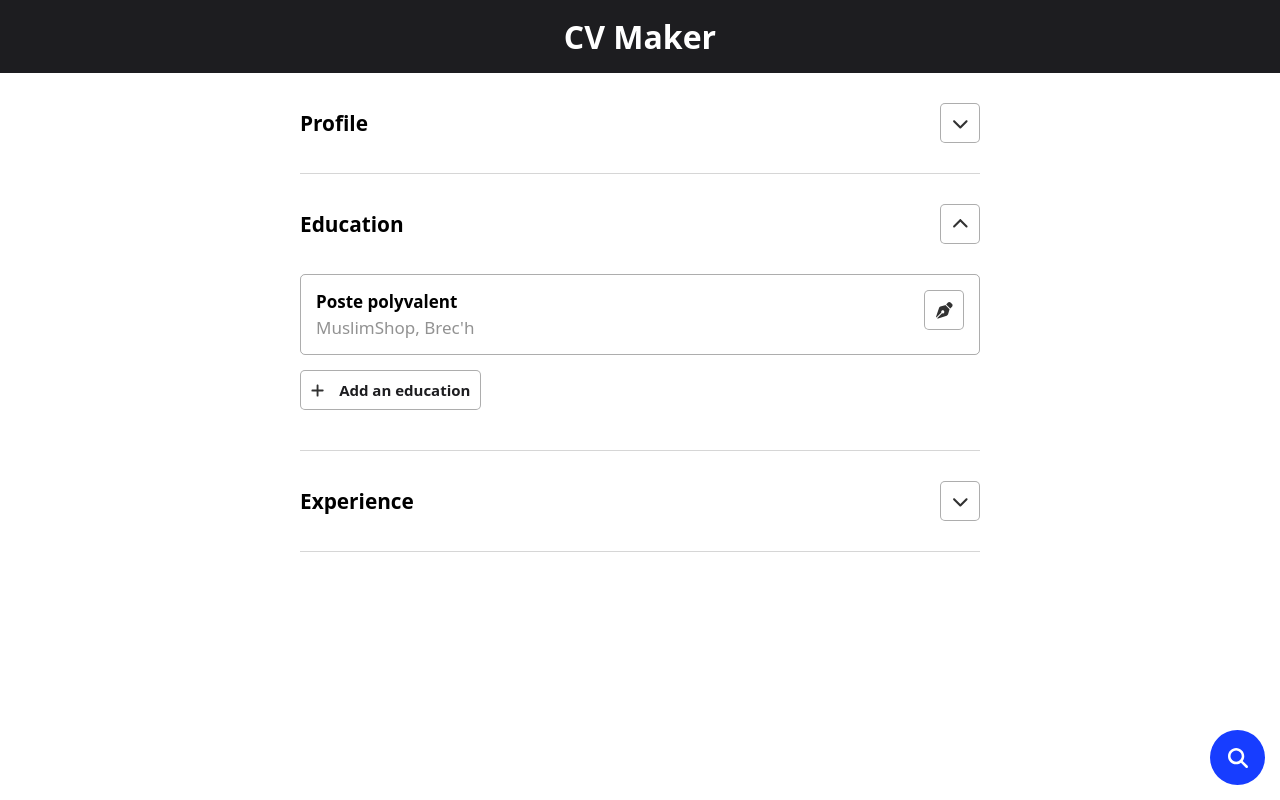
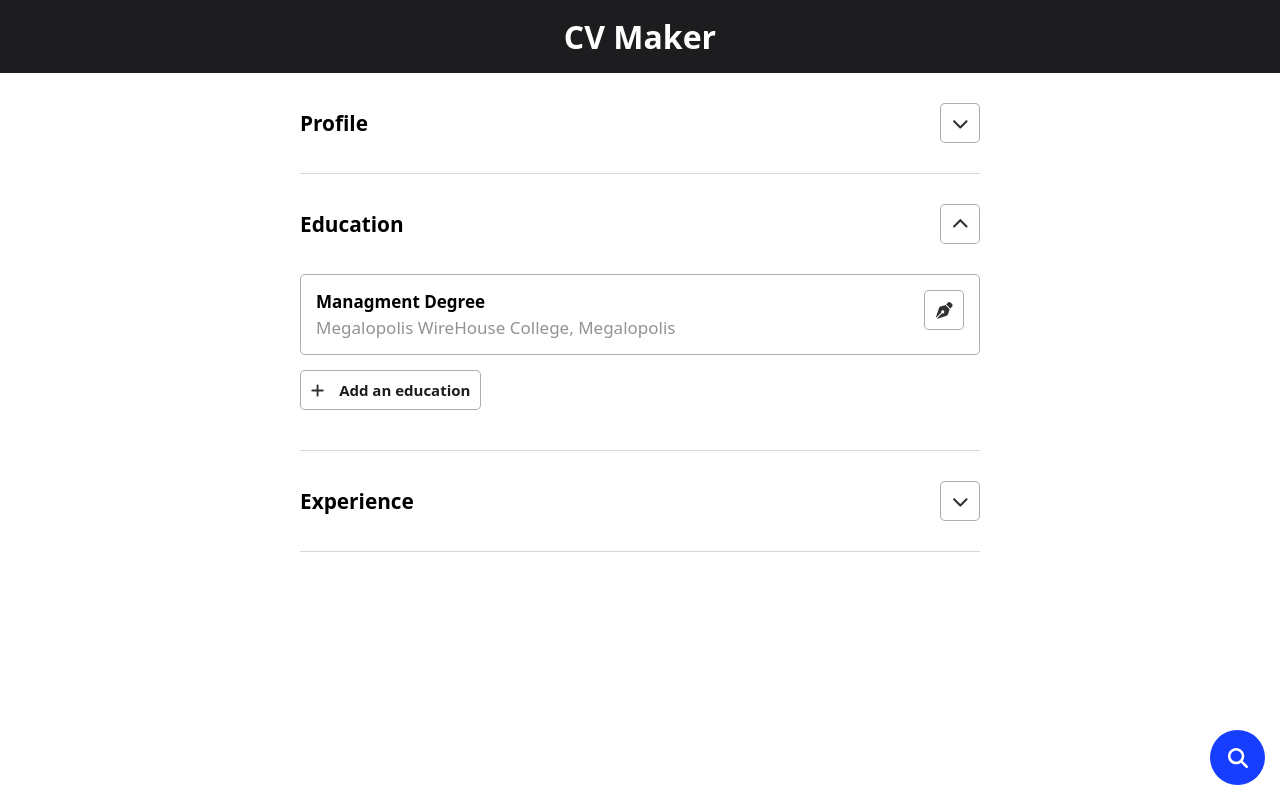
Before and after one commit to foufouboy/odin-cv-project, a React (Create React App) app: page / in a window 1280 px wide. Built offline with nearby package versions, Linux system fonts and the light colour scheme.

Commit message:
added addEntry and deleteEntry function

```diff
--- a/src/components/CV.js
+++ b/src/components/CV.js
@@ -1,15 +1,26 @@
 import React from "react";
 import Preview from "./Preview/Preview";
 import Form from "./Form/Form";
+import exampleCV from "./Generics/exampleCV";
+import emptyCV from "./Generics/emptyCV";
+import { v4 as uuidv4 } from "uuid";
 
 class CV extends React.Component {
     constructor(props) {
         super(props);
         this.state = {
             isPreviewActive: false,
+            data: exampleCV,
         }
 
         this.previewSwitcher = this.previewSwitcher.bind(this);
+        this.profileChange = this.profileChange.bind(this);
+        this.addEducation = this.addEducation.bind(this);
+        this.addExperience = this.addExperience.bind(this);
+        this.changeEducation = this.changeEducation.bind(this);
+        this.changeExperience = this.changeExperience.bind(this);
+        this.deleteEducation = this.deleteEducation.bind(this);
+        this.deleteExperience = this.deleteExperience.bind(this);
     }
 
     previewSwitcher() {
@@ -19,12 +30,156 @@ class CV extends React.Component {
         }));
     }
 
+    /* PROFILE */
+
+    profileChange(e) {
+        const { name, value, type } = e.target;
+
+        if (type === "file") {
+            this.fileChange(e);
+        }
+
+        this.setState(prevState => ({
+            ...prevState,
+            data: {
+                ...prevState.data,
+                profile: {
+                    ...prevState.profile,
+                    [name]: value,
+                }
+            }
+        }));
+    }
+
+    fileChange(e) {
+        return e;
+    }
+
+
+    /* EDUCATIONS && EXPERIENCES */
+
+    addEducation() {
+        this.setState(prevState => ({
+            ...prevState,
+            data: {
+                ...prevState.data,
+                educations: [
+                    ...prevState.data.educations,
+                    {
+                        id: uuidv4(),
+                        title: "",
+                        establishment: "",
+                        place: "",
+                        startDate: "",
+                        endDate: "",
+                        description: "",
+                        open: false,
+                    },
+                ],
+            },
+        }));
+    }
+
+    deleteEducation(id) {
+        this.setState(prevState => ({
+            ...prevState,
+            data: {
+                ...prevState.data,
+                educations: prevState.data.educations.filter(e => e.id !== id),
+            }
+        }));
+
+        console.log(this.state.data);
+    }
+
+    changeEducation(e, id) {
+        const { name, value } = e.target;
+
+        this.setState(prevState => ({
+            ...prevState,
+            data: {
+                ...prevState.data,
+                educations: prevState.data.educations.map(e => {
+                    if (e.id === id) {
+                        return { ...e, [name]: value };
+                    } else {
+                        return e;
+                    }
+                })
+            }
+        }));
+    }
+
+    addExperience() {
+        this.setState(prevState => ({
+            ...prevState,
+            data: {
+                ...prevState.data,
+                professions: [
+                    ...prevState.data.professions,
+                    {
+                        id: uuidv4(),
+                        title: "",
+                        establishment: "",
+                        place: "",
+                        startDate: "",
+                        endDate: "",
+                        description: "",
+                        open: false,
+                    },
+                ],
+            },
+        }));
+    }
+
+    deleteExperience(id) {
+        this.setState(prevState => ({
+            ...prevState,
+            data: {
+                ...prevState.data,
+                professions: prevState.data.professions.filter(e => e.id !== id),
+            }
+        }))
+    }
+
+    changeExperience(e, id) {
+        const { name, value } = e.target;
+
+        this.setState(prevState => ({
+            ...prevState,
+            data: {
+                ...prevState.data,
+                professions: prevState.data.professions.map(e => {
+                    if (e.id === id) {
+                        return { ...e, [name]: value };
+                    } else {
+                        return e;
+                    }
+                }),
+            }
+        }));
+    }
+
     render() {
-        const { isPreviewActive } = this.state;
+        const { isPreviewActive, data } = this.state;
+
         return (
             <>
-                <Preview active={isPreviewActive} previewSwitcher={this.previewSwitcher}/>
-                <Form previewSwitcher={this.previewSwitcher}/>
+                <Preview
+                active={isPreviewActive}
+                previewSwitcher={this.previewSwitcher}
+                data={data}/>
+                <Form
+                previewSwitcher={this.previewSwitcher}
+                data={data}
+                profileChange={this.profileChange}
+                addExperience={this.addExperience}
+                addEducation={this.addEducation}
+                deleteEducation={this.deleteEducation}
+                deleteExperience={this.deleteExperience}
+                changeEducation={this.changeEducation}
+                changeExperience={this.changeExperience}
+                />
             </>
         );
     }
--- a/src/components/Form/Education.js
+++ b/src/components/Form/Education.js
@@ -2,24 +2,29 @@ import React from "react";
 import CollapsibleSection from "./../Generics/CollapsibleSection";
 import CVFormEntry from "../Generics/CVFormEntry";
 import { FontAwesomeIcon } from "@fortawesome/react-fontawesome";
+import { v4 as uuidv4 } from "uuid";
 
 class Education extends React.Component {
     constructor(props) {
         super(props);
-        this.state = {
-            entries: [],
-
-        }
     }
 
     render() {
-        const { entries } = this.state;
+        const { educations, addEducation, deleteEducation, changeEducation } = this.props;
 
         return (
             <div className="form-education-wrapper">
                 <CollapsibleSection name="Education" active={true}>
-                    <CVFormEntry></CVFormEntry>
-                    <button className="white-button add-entry">
+                    {educations.map(d => {
+                        return (
+                            <CVFormEntry
+                            key={d.id}
+                            data={d}
+                            deleteEntry={deleteEducation}
+                            changeEntry={changeEducation}/>
+                        );
+                    })}
+                    <button className="white-button add-entry" onClick={addEducation}>
                         <FontAwesomeIcon icon="fa-solid fa-plus"/>
                         <span>Add an education</span>
                     </button>
--- a/src/components/Form/Form.js
+++ b/src/components/Form/Form.js
@@ -13,15 +13,35 @@ class Form extends React.Component {
     }
 
     render() {
-        const { previewSwitcher } = this.props;
+        const {
+            previewSwitcher,
+            profileChange,
+            addEducation,
+            addExperience,
+            deleteEducation,
+            deleteExperience,
+            changeEducation,
+            changeExperience,
+        } = this.props;
+        const { profile, professions, educations } = this.props.data;
 
         return (
             <div className="form-page">
                 <Header/>
                 <div className="form-wrapper">
-                    <MainProfile/>
-                    <Education/>
-                    <Experience/>
+                    <MainProfile
+                    profile={profile}
+                    profileChange={profileChange}/>
+                    <Education
+                    educations={educations}
+                    addEducation={addEducation}
+                    deleteEducation={deleteEducation}
+                    changeEducation={changeEducation}/>
+                    <Experience
+                    professions={professions}
+                    addExperience={addExperience}
+                    deleteExperience={deleteExperience}
+                    changeExperience={changeExperience}/>
                     <FloatingButton previewSwitcher={previewSwitcher}>
                         <FontAwesomeIcon icon="fa-solid fa-magnifying-glass" size="xl"/>
                     </FloatingButton>
--- a/src/components/Form/MainProfile.js
+++ b/src/components/Form/MainProfile.js
@@ -23,7 +23,7 @@ class MainProfile extends React.Component {
                     </div>
                     <FormInput id="phone-number" label="Phone number" type="text"/>
                     <FormInput id="adress" label="Adress" type="text"/>
-                    <FormInput id="postal-code" label="Postal code" type="text"/>
+                    <FormInput id="postalCode" label="Postal code" type="text"/>
                     <FormInput id="city" label="City" type="text"/>
                 </CollapsibleSection>
             </div>
--- a/src/components/Generics/CVFormEntry.js
+++ b/src/components/Generics/CVFormEntry.js
@@ -17,17 +17,24 @@ class CVFormEntry extends React.Component {
     }
 
     render() {
-        const { open } = this.state;
+        let { open } = this.state;
+        const { data, deleteEntry, changeEntry } = this.props;
+
         return (
             <div className="form-entry-element">
                 {open ? (
                     <EntryForm
-                    stateSwitch={this.stateSwitch}/>
+                    stateSwitch={this.stateSwitch}
+                    data={data}
+                    deleteEntry={deleteEntry}
+                    changeEntry={changeEntry}
+                    />
+
                 ) : (
                     <EntryResume
-                    title="Poste polyvalent"
-                    place="Brec'h"
-                    employer="MuslimShop"
+                    title={data.title}
+                    place={data.place}
+                    employer={data.establishment}
                     stateSwitch={this.stateSwitch}/>
                 )}
             </div>
@@ -47,8 +54,16 @@ class EntryResume extends React.Component {
         return (
             <div className="entry-resume">
                 <div className="infos">
-                    <p className="title">{title}</p>
-                    <p className="place">{employer + ", " + place}</p>
+                    <p className="title">{title || "[New entry]"}</p>
+                    <p className="place">
+                        {
+                            employer && place ?
+                                `${employer}, ${place}` :
+                                employer ? employer :
+                                place ? place :
+                                ""
+                        }
+                    </p>
                 </div>
                 <button className="white-button" onClick={stateSwitch}>
                     <FontAwesomeIcon icon="fa-solid fa-pen-nib" size="lg">
@@ -65,25 +80,25 @@ class EntryForm extends React.Component {
     }
 
     render() {
-        const { stateSwitch } = this.props;
+        const { stateSwitch, data, changeEntry, deleteEntry } = this.props;
 
         return (
             <div className="entry-form__container">
                 <FormInput id="title" label="Title" classesToAdd="title"/>
                 <div className="employer-city">
                     <FormInput id="establishment" label="Establishment" classesToAdd="establishment"/>
-                    <FormInput id="city" label="City" classesToAdd="city"/>
+                    <FormInput id="place" label="Place" classesToAdd="place"/>
                 </div>
                 <div className="dates">
-                    <FormInput id="start-date" label="Start date" classesToAdd="start-date" type="date"/>
-                    <FormInput id="end-date" label="End date" classesToAdd="end-date" type="date"/>
+                    <FormInput id="startDate" label="Start date" classesToAdd="start-date" type="date"/>
+                    <FormInput id="endDate" label="End date" classesToAdd="end-date" type="date"/>
                 </div>
                 <div className="textarea-container">
                     <label htmlFor="description">Description</label>
                     <textarea id="description" name="description" cols="30" rows="10"></textarea>
                 </div>
                 <div className="end-buttons">
-                    <button className="white-button">
+                    <button className="white-button" onClick={() => {deleteEntry(data.id)}}>
                         <FontAwesomeIcon icon="fa-trash-can" size="lg"/>
                     </button>
                     <button className="blue-button" onClick={stateSwitch}>
--- a/src/components/Generics/DownloadButton.js
+++ b/src/components/Generics/DownloadButton.js
@@ -8,7 +8,6 @@ class DownloadButton extends React.Component {
 
     render() {
         const { button, docRef } = this.props;
-        console.log(button, docRef);
 
         return (
             <ReactToPrint
--- /dev/null
+++ b/src/components/Generics/emptyCV.js
@@ -0,0 +1,7 @@
+const emptyCV = {
+    profile: {},
+    educations: [],
+    experiences: [],
+};
+
+export default emptyCV;
--- /dev/null
+++ b/src/components/Generics/exampleCV.js
@@ -0,0 +1,49 @@
+import { v4 as uuidv4 } from "uuid";
+
+const exampleCV = {
+    profile: {
+        photo: "",
+        name: "John",
+        surname: "Doe",
+        email: "johndoe@doejohn.com",
+        adress: "1234 Avenue of the Cypres, Megalopolis",
+        city: "Megalopolis",
+        postalCode: "666 999",
+    },
+    professions: [
+        {
+            id: uuidv4(),
+            title: "Assistant manager",
+            establishment: "XANAX Corp.",
+            place: "Megalopolis",
+            startDate: "01/01/1969",
+            endDate: "03/04/2023",
+            description: "It was long. Not fun. A bit weird. It's like i've done that all my life now",
+            open: false,
+        },
+        {
+            id: uuidv4(),
+            title: "Farmer",
+            establishment: "At my house",
+            place: "Mouse City",
+            startDate: "03/05/2023",
+            endDate: "Now",
+            description: "A bit more fun i think",
+            open: false,
+        },
+    ],
+    educations: [
+        {
+            id: uuidv4(),
+            title: "Managment Degree",
+            establishment: "Megalopolis WireHouse College",
+            place: "Megalopolis",
+            startDate: "01/01/1967",
+            endDate: "01/01/1969",
+            description: "I had what looked like friends at that time",
+            open: false,
+        },
+    ]
+}
+
+export default exampleCV;
--- a/src/styles/Form.css
+++ b/src/styles/Form.css
@@ -47,6 +47,7 @@
     border: 1px solid var(--little-grey);
     border-radius: 5px;
     padding: 15px;
+    margin-bottom: 15px;
 }
 
 .entry-resume {
```
Also changed, not shown: src/components/Form/Experience.js (+14 -8 lines), src/components/Generics/FormInput.js (+6 -2 lines).
